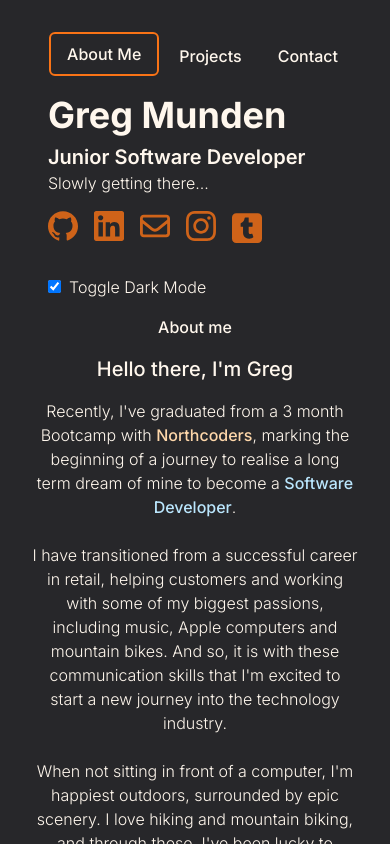
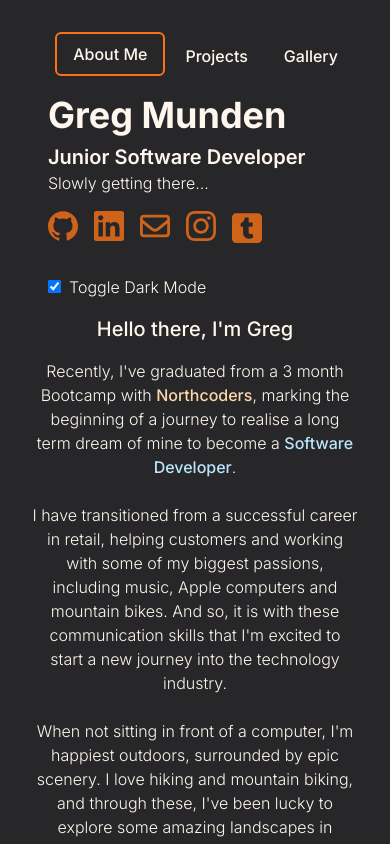
Before and after one commit to mundocalrisian/gm-portfolio, a React (Vite) app: page / in a window 390 px wide. Shown: the top 844 px of the page. Built offline with nearby package versions, Linux system fonts and the light colour scheme.

Commit message:
rename tab to gallery

```diff
--- a/src/components/App.jsx
+++ b/src/components/App.jsx
@@ -3,7 +3,7 @@ import Navbar from './navbar';
 import Header from './header';
 import About from './about';
 import Projects from './projects';
-import Contact from './contact';
+import Gallery from './gallery';
 import Footer from "./footer";
 
 
@@ -18,7 +18,7 @@ function App() {
           <Routes>
             <Route path="/" element={<About />} />
             <Route path="/projects" element={<Projects />}/>
-            <Route path="/contact" element={<Contact />} />
+            <Route path="/gallery" element={<Gallery />} />
           </Routes>
         </section>
       </main>
--- a/src/components/about.jsx
+++ b/src/components/about.jsx
@@ -28,7 +28,7 @@ export default function About () {
 
     return (
         <section className="md:w-3/5 lg:w-4/5  xl:w-[900px] sm:mt-0 md:mt-4">
-            <h2 className="font-medium mb-4 sm:block md:hidden"> About me</h2>
+            {/* <h2 className="font-medium mb-4 sm:block md:hidden"> About me</h2> */}
             <h3 className="text-xl font-medium mb-4">Hello there, I'm Greg</h3>
             <p> Recently, I've graduated from a 3 month Bootcamp with <a href="https://northcoders.com/"  target="_blank" rel="noreferrer noopener" className="font-medium text-zinc-700 dark:text-orange-200 hover:text-orange-500 dark:hover:text-orange-500">Northcoders</a>, marking the beginning of a journey to realise a long term dream of mine to become a <span className="font-medium text-zinc-700 dark:text-sky-200">Software Developer</span>.</p><br/>
             <p>I have transitioned from a successful career in retail, helping customers and working with some of my biggest passions, including music, Apple computers and mountain bikes. And so, it is with these communication skills that I'm excited to start a new journey into the technology industry.</p><br/>
--- a/src/components/contact.jsx
+++ b/src/components/gallery.jsx
@@ -1,5 +1,5 @@
 
-export default function Contact () {
+export default function Gallery () {
 
     return (
         <section className="md:w-[350px] lg:w-[600px]  xl:w-[900px] sm:mt-0 md:mt-4">
--- a/src/components/navbar.jsx
+++ b/src/components/navbar.jsx
@@ -5,7 +5,7 @@ export default function Navbar () {
     const navOptions = [
         ["/", "About Me"],
         ["/projects", "Projects"],
-        ["/contact", "Contact"]
+        ["/gallery", "Gallery"]
     ]
 
 return (
--- a/src/components/projects.jsx
+++ b/src/components/projects.jsx
@@ -8,11 +8,11 @@ export default function Projects () {
     return (
         <section className="md:w-3/5 lg:w-4/5  xl:w-[900px] sm:mt-0 md:mt-4">
             <div className="md:mt-4 md:w-400">
-            <h2 className="font-medium mb-4 sm:block md:hidden">My projects</h2>
-            <LeedsYouAround />
-            <MundoNewsFe />
-            <MundoNewsBe />
-            <MundoWeather />
+                {/* <h2 className="font-medium mb-4 sm:block md:hidden">My projects</h2> */}
+                <LeedsYouAround />
+                <MundoNewsFe />
+                <MundoNewsBe />
+                <MundoWeather />
             </div>
         </section>
     )
```
